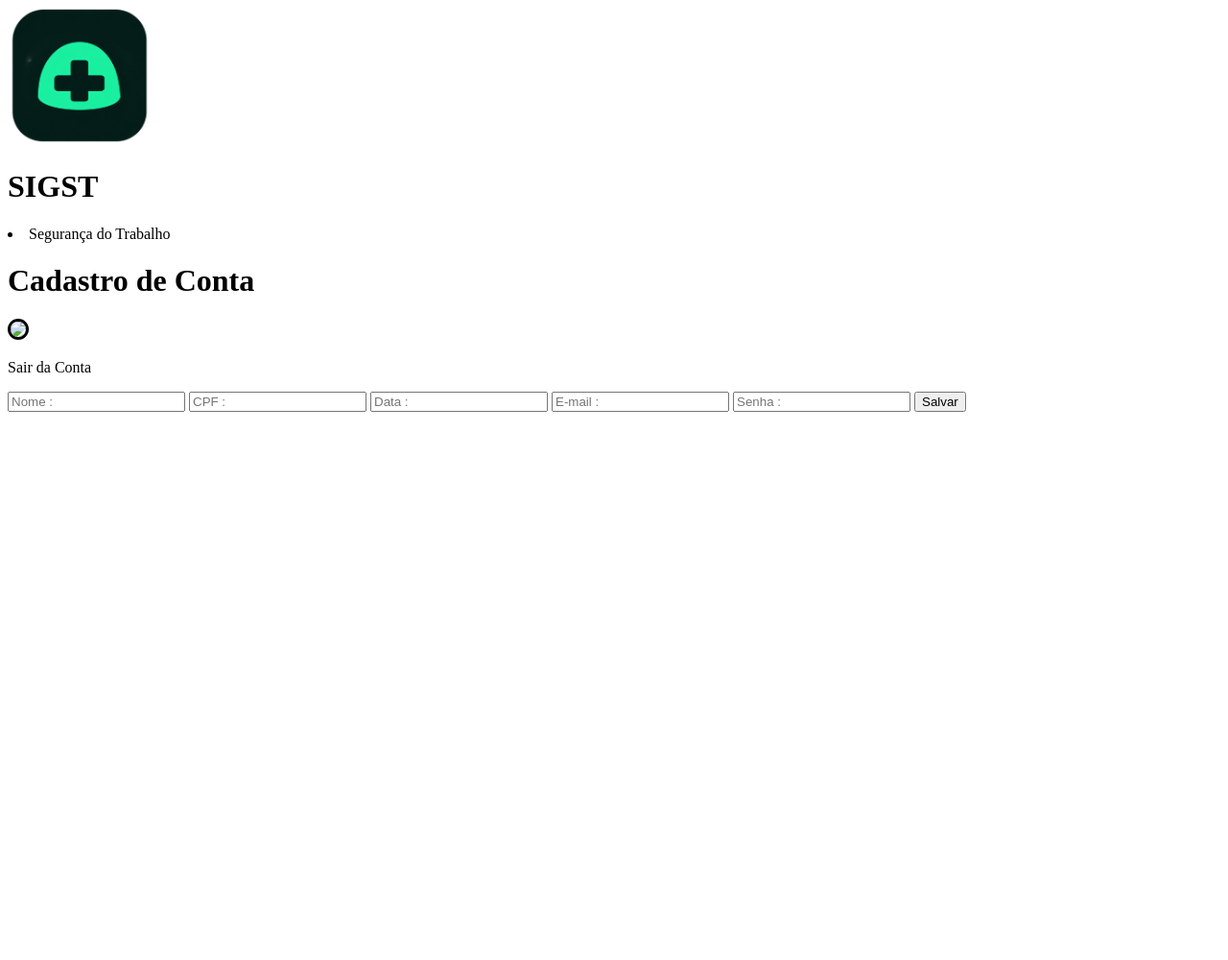
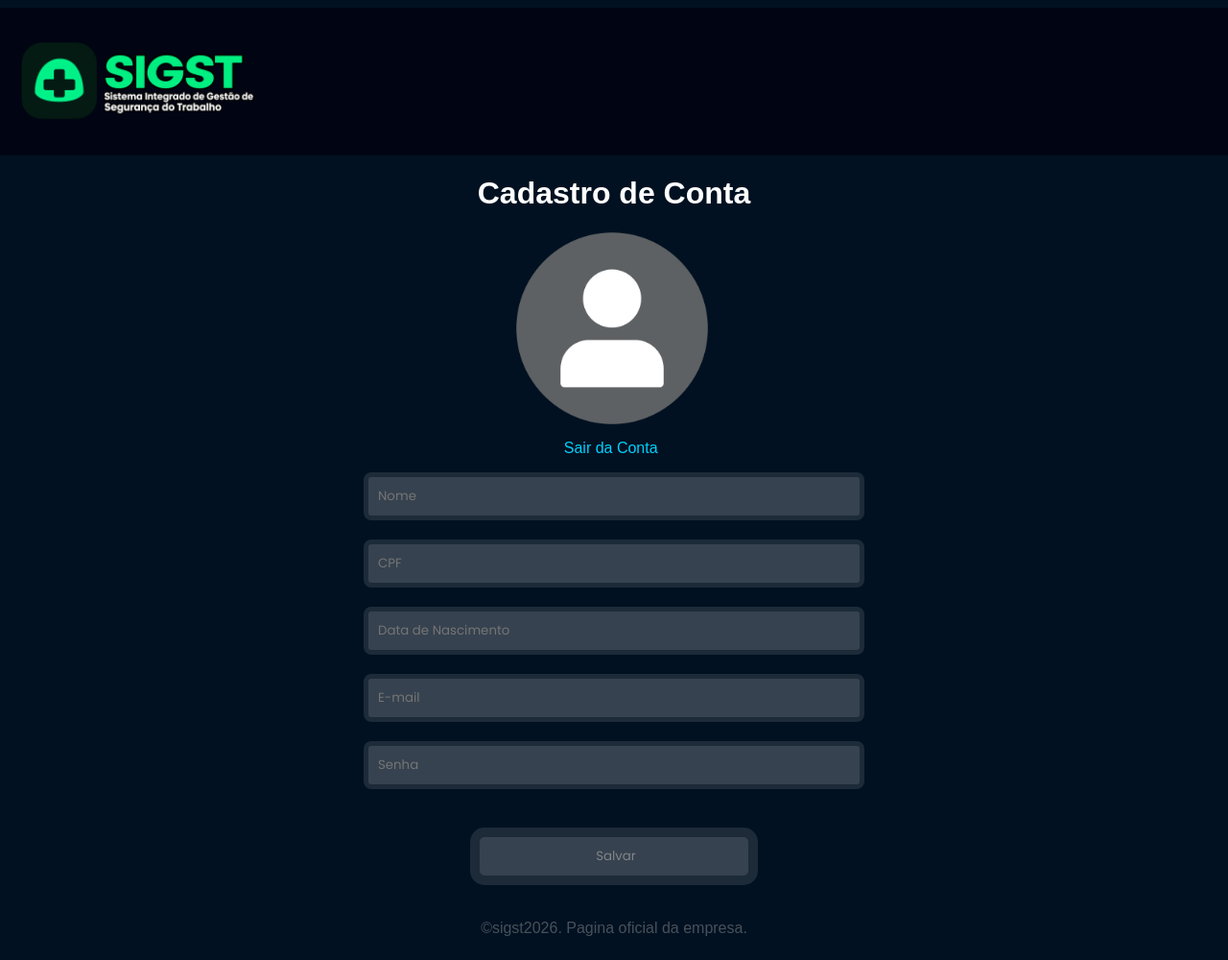
Before and after one commit to Rafael2010-a28/SIGST, a plain HTML site: page pi.html in a window 1280 px wide. Shown: the whole page at 96% size. Before the commit the page ends 800 px from the top, so only its background shows below. Drawn offline with Linux system fonts and the light colour scheme.

Commit message:
TrabalhoAtualizado

```diff
--- a/pi.css
+++ b/pi.css
@@ -1,4 +1,115 @@
+body{
+    display: flex;
+    flex-direction: column;
+    align-items: center;
+    background-color: rgb(1, 17, 33);
+    font-family: Arial, Helvetica, sans-serif;
+    color: rgb(255, 255, 255);
+}
+
 #foto2{
-    border-radius: 100%;
+    display: flex;
+    flex-direction: center;
+    padding-left: 40px;
+}
+
+#sigst{
+    display: flex;
+    flex-direction: row;
+    width: 100%;
+    padding-bottom: 30px;
+    padding-top: 30px;
+    padding-left: 20px;
+    background-color: rgb(1, 5, 19);
+}
+
+#nome1{
+    font-family: Arial, Helvetica, sans-serif;
+    color: #ffffff;
+}
+
+#nome2{
+    font-family: Arial, Helvetica, sans-serif;
+    color: rgb(0, 208, 255);
+    display: flex;
+    flex-direction: center;
+    padding-left: 90px;
+}
+
+#t1{
+    display: flex;
+    flex-direction: row;
+    align-items: center;
+    padding-bottom: 20px;
+}
+#t2{
+    display: flex;
+    flex-direction: row;
+    align-items: center;
+    padding-bottom: 20px;
+}
+#t3{
+    display: flex;
+    flex-direction: row;
+    align-items: center;
+    padding-bottom: 20px;
+}
+#t4{
+    display: flex;
+    flex-direction: row;
+    align-items: center;
+    padding-bottom: 20px;
+}
+#t5{
+    display: flex;
+    flex-direction: row;
+    align-items: center;
+    padding-bottom: 20px;
+}
+
+#botao{
+    display: flex;
+    flex-direction: column;
+    align-items: center;
+    padding-bottom: 20px;
+    padding-top: 20px;
+}
+
+.rodape{
+   display: flex;
+   flex-direction: column;
+   align-items: center;
+   color: rgba(170, 170, 170, 0.418);
+}
+
+input{
+    width: 500px;
+    padding-bottom: 10px;
+    padding-top: 10px;
+    padding-left: 10px;
     border: solid;
+    border-width: 5px;
+    border-color: 	rgb(29, 43, 57);
+    border-radius: 8px;
+    background-color: rgb(54, 66, 79);
+
+    font-family: "Poppins", Arial, sans-serif;
+    color: #ffffff;
+    opacity: 1;
 }
+
+button{
+    width: 300px;
+    padding-bottom: 10px;
+    padding-top: 10px;
+    padding-left: 10px;
+    border: solid;
+    border-width: 10px;
+    border-color: 	rgb(29, 43, 57);
+    border-radius: 15px;
+    background-color: rgb(54, 66, 79);
+
+    font-family: "Poppins", Arial, sans-serif;
+    color: #9c9c9cc0;
+    opacity: 1;
+}
--- a/pi.html
+++ b/pi.html
@@ -6,24 +6,50 @@
     <title>Document</title>
     <link rel="stylesheet" href="pi.css">
 </head>
-    <img src = "Foto78.png" width="150px" id = "foto1">
+     <div id="sigst">
+    <img src = "projeto.png" width="250px" id = "foto1">
+    </div>
 <body>
 
-    <header class="cabecalho">
-   <h1>SIGST</h1>
-   <li>Segurança do Trabalho</li>
-   <h1>Cadastro de Conta</h1>
-   <img src="images (2).jpg" id="foto2" width="150px">
+   <header class="cabecalho">
+   <div>
+   <h1 id="nome1">Cadastro de Conta</h1>
+   </div>
+   <img src="dd.png" id="foto2" width="200px">
    <p class="cargo"></p>
-   <p>Sair da Conta</p>
+   <p id="nome2">Sair da Conta</p>
   </header>
 
-<input type ="text" placeholder="Nome :">
-<input type ="text" placeholder="CPF :">
-<input type ="text" placeholder="Data :">
-<input type ="text" placeholder="E-mail :">
-<input type ="text" placeholder="Senha :">
+<link rel="preconnect" href="https://fonts.googleapis.com">
+<link href="https://fonts.googleapis.com/css2?family=Poppins:wght@400;600&display=swap" rel="stylesheet">
+
+<div id="t1">
+<input type ="text" placeholder="Nome">
+   </div>
+
+    <div id="t2">
+<input type ="text" placeholder="CPF">
+</div>
+
+ <div id="t3">
+<input type ="text" placeholder="Data de Nascimento">
+</div>
+
+ <div id="t4">
+<input type ="text" placeholder="E-mail">
+</div>
+
+ <div id="t5">
+<input type ="text" placeholder="Senha">
+</div>
+
+ <div id="botao">
 <button>Salvar</button>
+</div>
+
+   <footer class="rodape">
+   <p>©sigst2026. Pagina oficial da empresa.</p>
+</footer>
 
 </body>
 </html>
```
Also changed, not shown: Design sem nome.png (added), Ela Vem.avif (added), dd.png (added), dd2.png (added), projeto.png (added).
